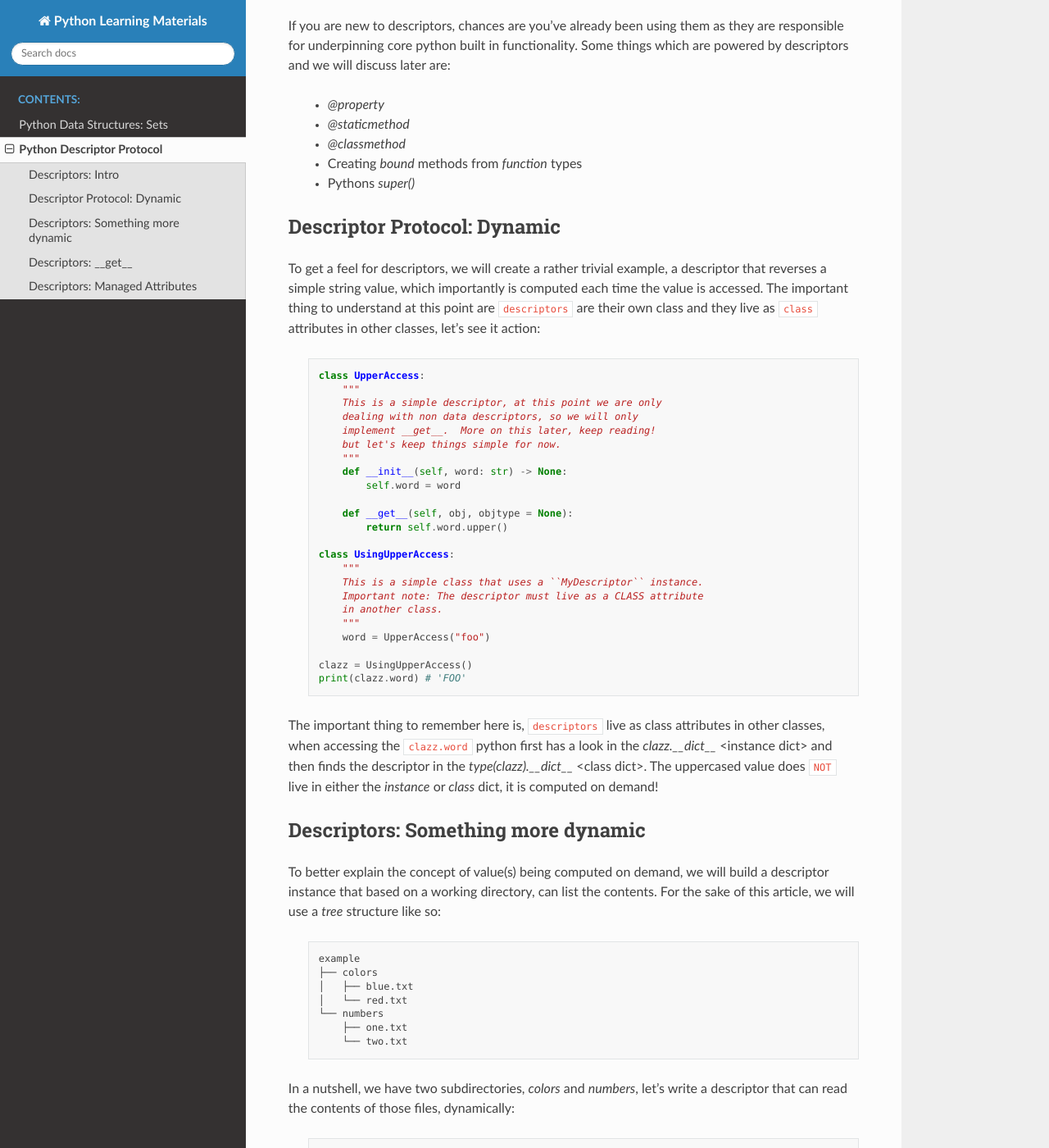
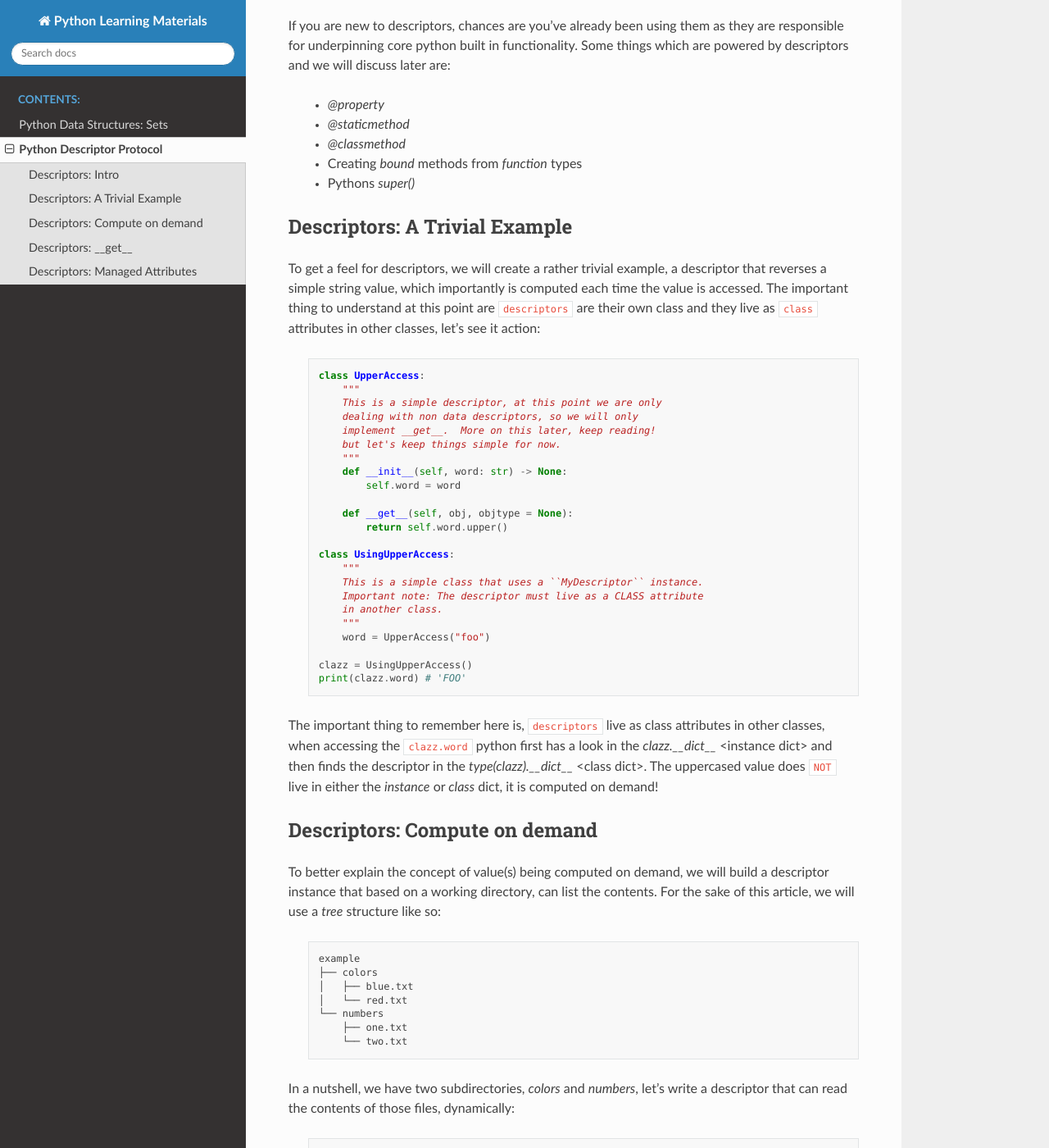
Before and after one commit to symonk/pydocs, a Sphinx documentation site: the page built from docs/source/descriptor_protocol.rst, in a window 1280 px wide and 1400 px high, scrolled down 340 px. Shown: the whole window at 82% size. Built offline with Sphinx 7.4.7 and the Read the Docs theme 2.0.0, drawn with Linux system fonts in a browser that asks for light colours.

Commit message:
fix up formatting

```diff
--- a/docs/source/descriptor_protocol.rst
+++ b/docs/source/descriptor_protocol.rst
@@ -19,8 +19,8 @@ Some things which are powered by descriptors and we will discuss later are:
     * Creating `bound` methods from `function` types
     * Pythons `super()`
 
-Descriptor Protocol: Dynamic
-----------------------------
+Descriptors: A Trivial Example
+-------------------------------
 
 To get a feel for descriptors, we will create a rather trivial example, a
 descriptor that reverses a simple string value, which importantly is computed
@@ -60,8 +60,8 @@ in other classes, when accessing the ``clazz.word`` python first has a look
 in the `clazz.__dict__` <instance dict> and then finds the descriptor in the `type(clazz).__dict__` <class dict>.
 The uppercased value does ``NOT`` live in either the `instance` or `class` dict, it is computed on demand!
 
-Descriptors: Something more dynamic
---------------------------------------------
+Descriptors: Compute on demand
+-------------------------------
 
 To better explain the concept of value(s) being computed on demand, we will build a
 descriptor instance that based on a working directory, can list the contents.  For
```
